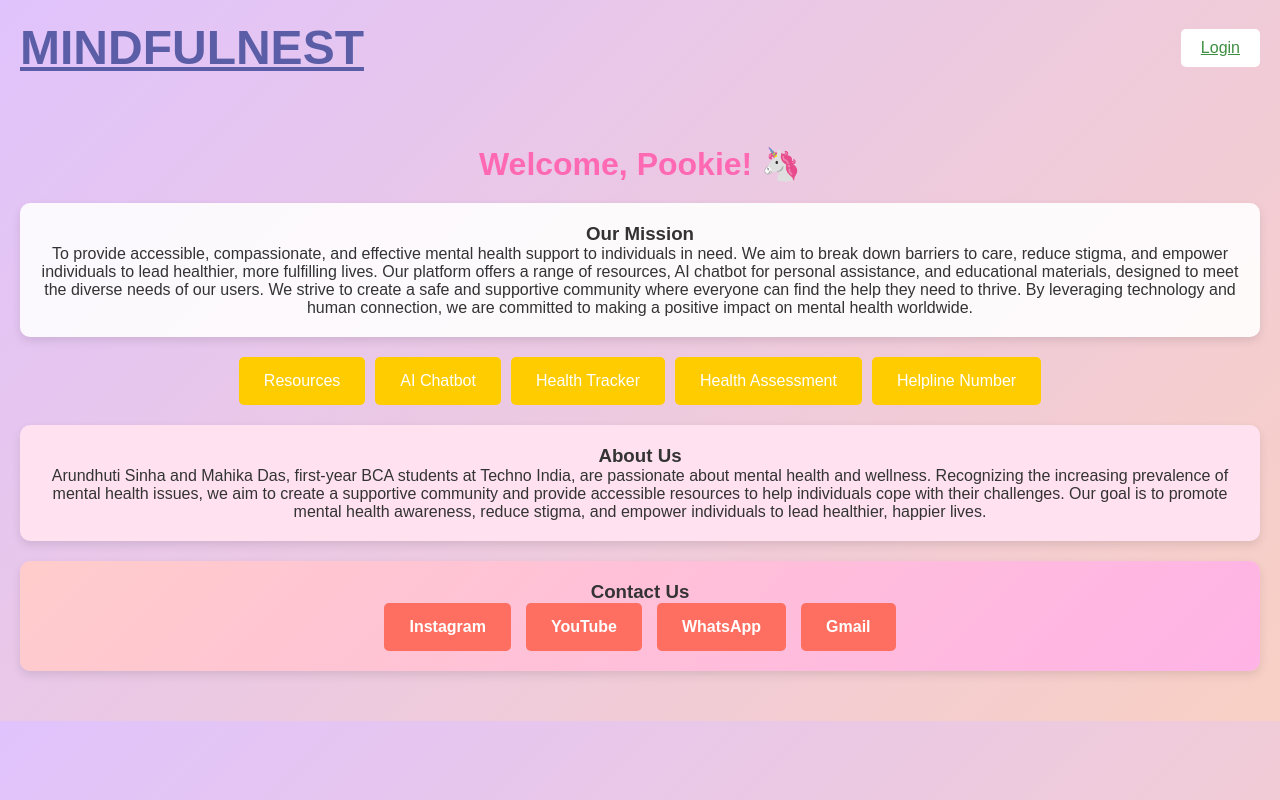
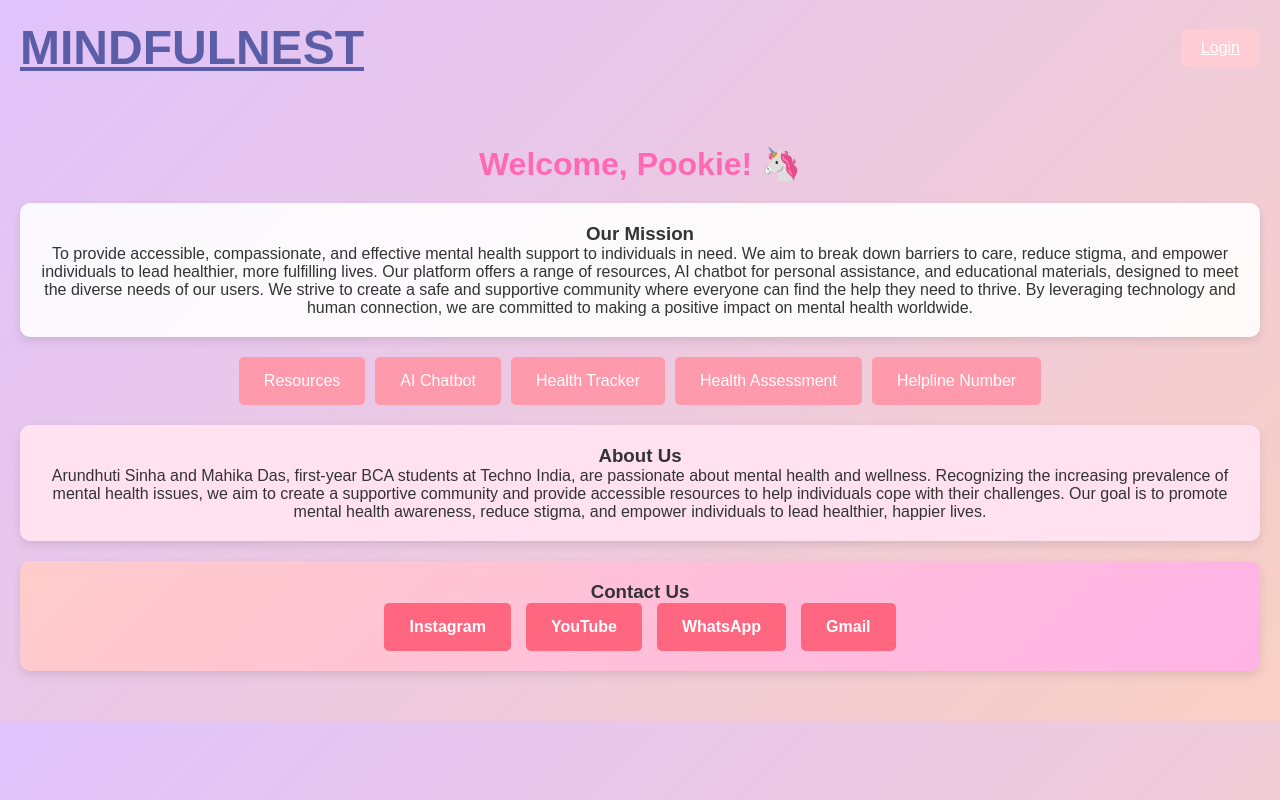
Before and after one commit to arundhuti19/mindfulnest-binary_brains, a plain HTML site: page minfulnest.html in a window 1280 px wide. Drawn offline with Linux system fonts and the light colour scheme.

Commit message:
Update mindfulnest.css

```diff
--- a/mindfulnest.css
+++ b/mindfulnest.css
@@ -32,8 +32,8 @@ h1 {
 
 /* Login button styles */
 .login-btn {
-  background: #ffffff; /* White button color */
-  color: #3e8e41; /* Darker green text color */
+  background: #ffccd5; /* Light pink button color */
+  color: #ffffff; /* White text color */
   border: none; /* No border */
   padding: 10px 20px; /* Padding inside the button */
   border-radius: 5px; /* Rounded corners */
@@ -43,7 +43,7 @@ h1 {
 
 /* Login button hover effect */
 .login-btn:hover {
-  background: #eaeaea; /* Light grey on hover */
+  background: #ffb3c1; /* Darker pink on hover */
 }
 
 /* Main content styles */
@@ -86,7 +86,7 @@ main {
 
 /* General button styles */
 button {
-  background: #ffcc00; /* Bright button color */
+  background: #ff99ac; /* Medium pink button color */
   color: white; /* Button text color */
   border: none; /* No border */
   padding: 15px 25px; /* Padding inside the button */
@@ -98,7 +98,7 @@ button {
 
 /* Button hover effect */
 button:hover {
-  background: #ffb300; /* Darker yellow on hover */
+  background: #ff85a1; /* Darker pink on hover */
 }
 
 /* Contact Us section styles */
@@ -119,7 +119,7 @@ button:hover {
 
 /* Social button styles */
 .social-btn {
-  background: #ff6f61; /* Bright red for social buttons */
+  background: #ff6680; /* Bright pink for social buttons */
   color: white; /* Button text color */
   text-decoration: none; /* Remove underline from links */
   padding: 15px 25px; /* Padding inside the button */
@@ -130,6 +130,6 @@ button:hover {
 
 /* Social button hover effect */
 .social-btn:hover {
-  background: #ff3f30; /* Darker red on hover */
+  background: #ff4d6d; /* Darker pink on hover */
   transform: scale(1.05); /* Slightly grow button on hover */
 }
```
